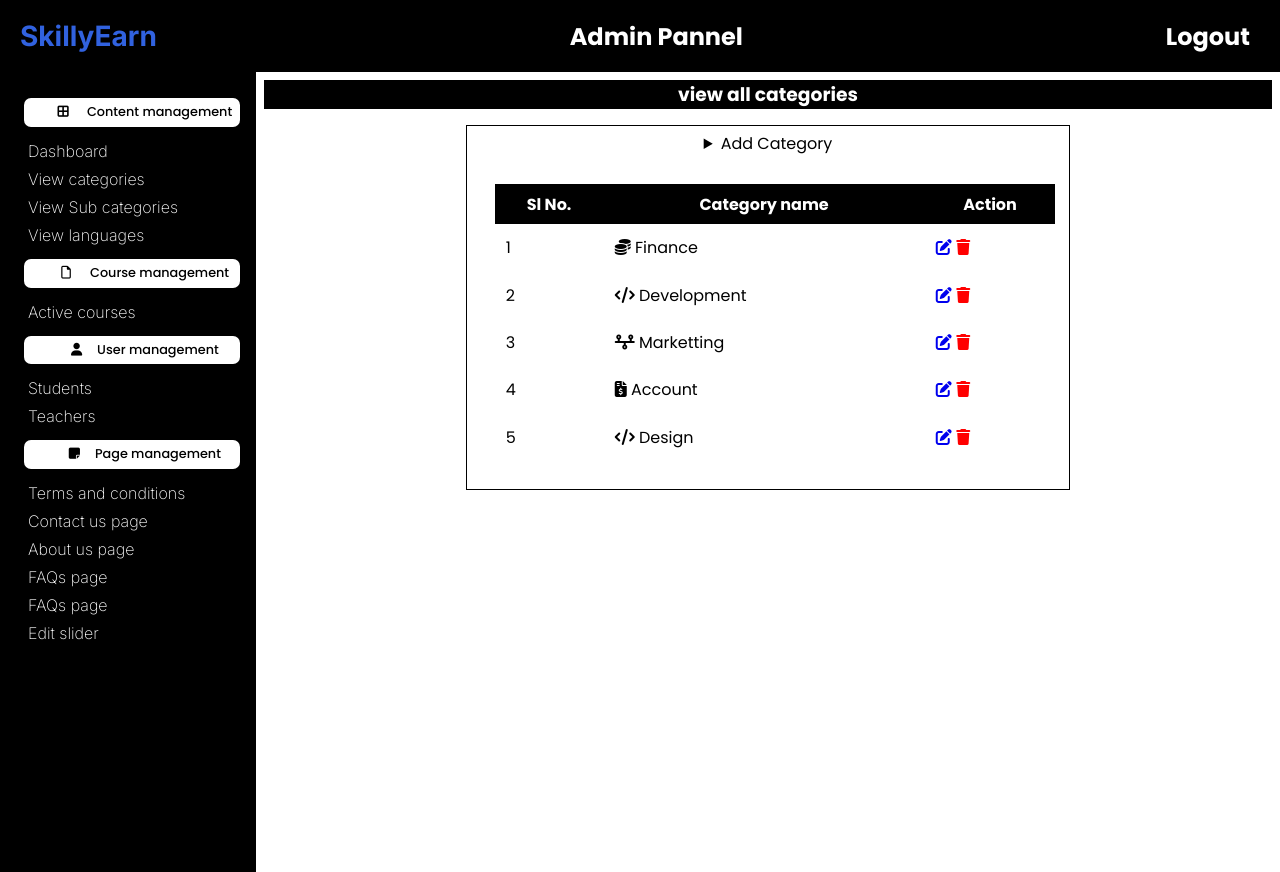
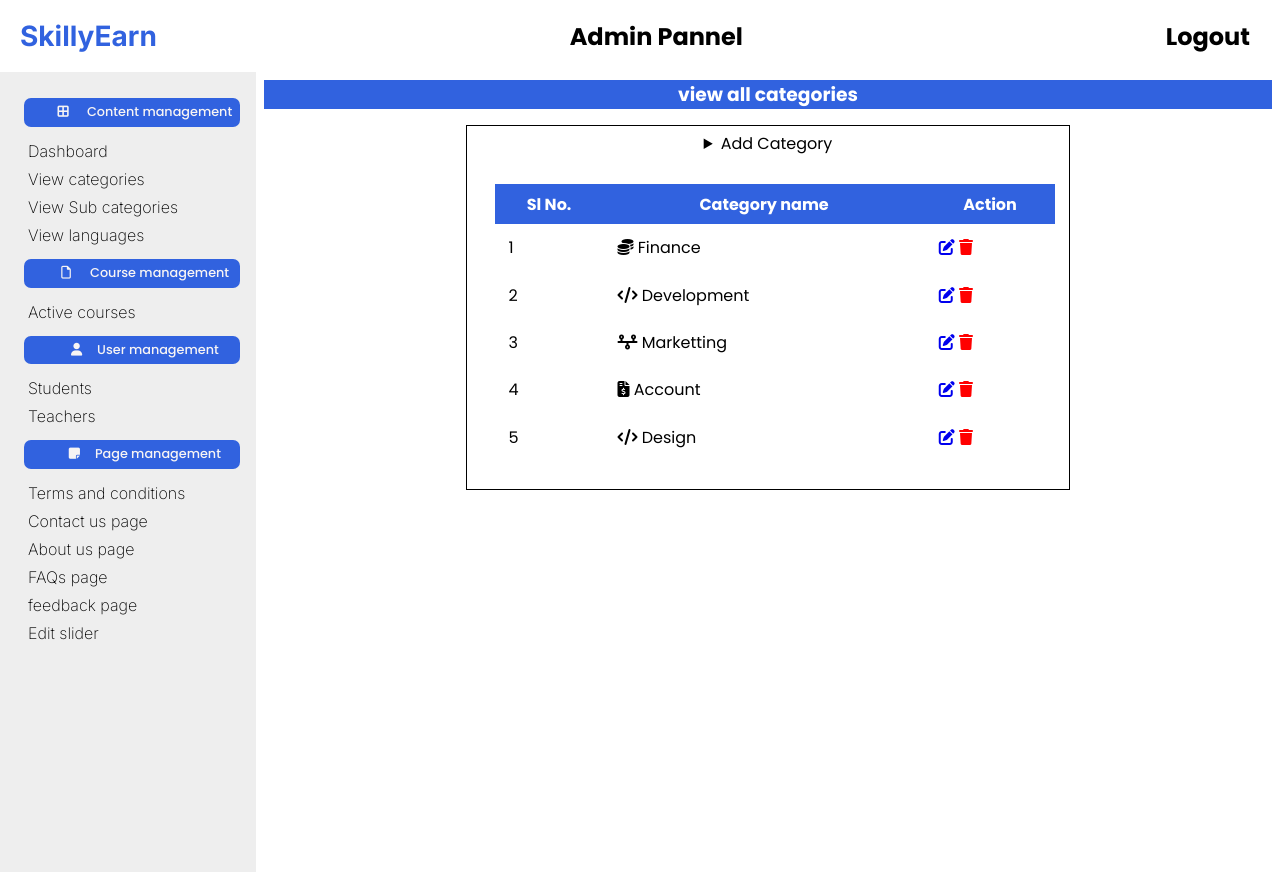
Before and after one commit to raqeeb32/ByteBrains, a PHP site: page /admin/index.php?vcat in a window 1280 px wide. Run offline with PHP 8.4, Linux system fonts and the light colour scheme; a user stored in the database is signed in; data comes from the database, SQL or seed files in the repository; some libraries are stand-ins or nearby versions.

Commit message:
color re changed

```diff
--- a/admin/css/style.css
+++ b/admin/css/style.css
@@ -25,13 +25,13 @@ a {
     justify-content: space-between;
     width: 100%;
     height: 4.5rem;
-    background-color: black;
+    /* background-color: black; */
     padding: 20px;
-    color: white;
+    /* color: white; */
 }
 
 #header a {
-    color: white;
+    color: rgb(0, 0, 0);
 }
 
 #title, #logout {
@@ -50,7 +50,7 @@ a {
     padding-left: 1.5rem;
     width: 20%;
     height: 100vh;
-    background-color: black;
+    background-color: rgb(238, 238, 238);
     float: left;
     overflow-y: auto;
 }
@@ -59,8 +59,8 @@ a {
     font-weight: 500;
     font-size: 0.8rem;
     line-height: 1.8rem;
-    color: black;
-    background-color: #fff;
+    color: rgb(247, 244, 244);
+    /* background-color: #9c3838; */
     margin: 10px auto;
     padding-left:5%;
     padding-top: auto;
@@ -76,12 +76,12 @@ a {
 
 #bodyLeft ul li a {
 
-    color: white;
+    color:black;
 }
 
 #bodyLeft ul li:hover {
 
-    background-color: rgb(111, 111, 122);
+    background-color: rgb(112, 112, 123);
     padding-left: 8%;
 }
 
@@ -113,16 +113,16 @@ a {
 }
 thead{
     height:2.5rem;
-    background-color: black;
+    background-color: var(--primary-color);
     color:white;
 }
 td{
     padding:2%;
-    /* padding-left: 2.5%; */
+    padding-left: 2.5%;
 }
 /* vcat css */
 h3 {
-    background-color: black;
+    background-color: var(--primary-color);
     color: white;
     margin-bottom: 1rem;
 }
@@ -143,7 +143,7 @@ h3 {
 }
 
 .add details form{
-    background-color: black;
+    background-color: rgb(93, 149, 255);
     padding: 1rem;
 }
 
@@ -344,3 +344,6 @@ border-top:none ;
  .C:hover{
     box-shadow: 1px 4px -5px var(--secondary-color);
   }
+  .feedback_table{
+    width: 100%;
+  }
--- a/admin/inc/bodyLeft.php
+++ b/admin/inc/bodyLeft.php
@@ -27,7 +27,7 @@
         <li><a href="index.php?contact">Contact us page</a></li>
         <li><a href="index.php?about">About us page</a></li>
         <li><a href="index.php?faqs">FAQs page</a></li>
-        <li><a href="index.php?feedbacks">FAQs page</a></li>
+        <li><a href="index.php?feedbacks">feedback page</a></li>
         <li><a href="">Edit slider</a></li>
     </ul>
 
```
Also changed, not shown: admin/feedback.php (+56 -0 lines), admin/inc/functions.php (+0 -34 lines), instructor/css/style.css (+7 -5 lines), instructor/images/courseimg/Screenshot 2024-06-13 171134.png (added), student/images/profileImg/std1.jpg (deleted).
